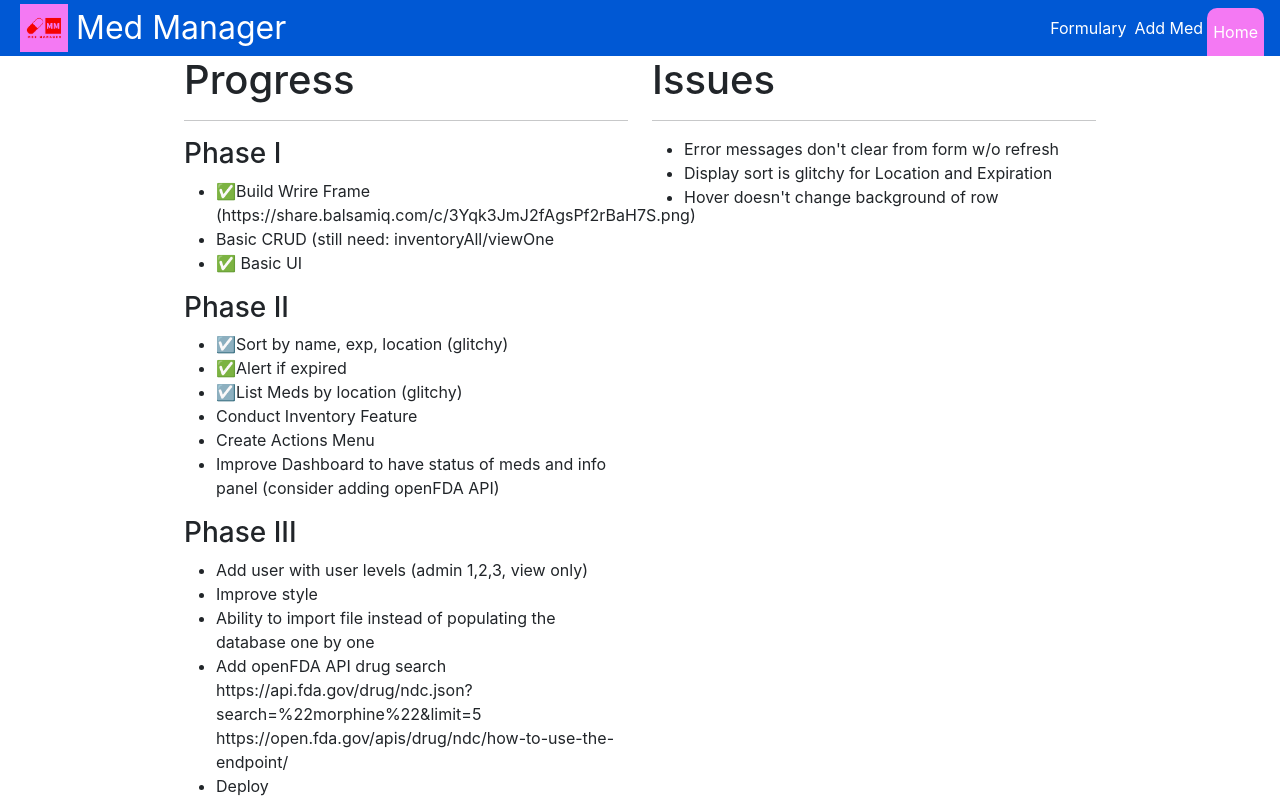
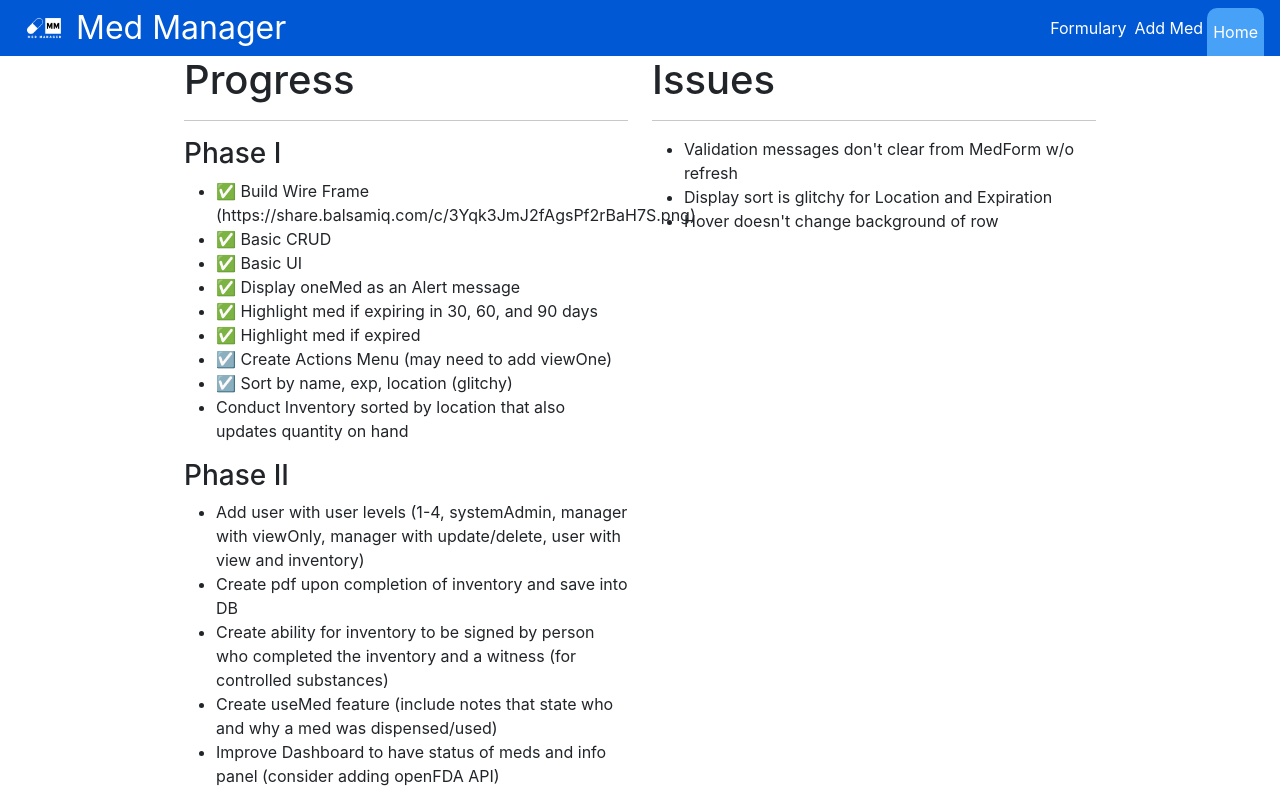
Before and after one commit to TRSCode/formularyManager, a React (Create React App) app in the folder client/: page /dashboard in a window 1280 px wide. Shown: the top 800 px of the page. Built offline with nearby package versions, Linux system fonts and the light colour scheme.

Commit message:
improved Nav Style

```diff
--- a/client/src/components/Dashboard.jsx
+++ b/client/src/components/Dashboard.jsx
@@ -7,25 +7,31 @@ export default function Dashboard() {
                 <hr/>
                 <h3>Phase I</h3>
                 <ul>
-                    <li>✅Build Wrire Frame (https://share.balsamiq.com/c/3Yqk3JmJ2fAgsPf2rBaH7S.png)</li>
-                    <li>Basic CRUD (still need: inventoryAll/viewOne</li>
+                    <li>✅ Build Wire Frame (https://share.balsamiq.com/c/3Yqk3JmJ2fAgsPf2rBaH7S.png)</li>
+                    <li>✅ Basic CRUD</li>
                     <li>✅ Basic UI</li>
+                    <li>✅ Display oneMed as an Alert message</li>
+                    <li>✅ Highlight med if expiring in 30, 60, and 90 days</li>
+                    <li>✅ Highlight med if expired</li>
+                    <li>☑️ Create Actions Menu (may need to add viewOne)</li>
+                    <li>☑️ Sort by name, exp, location (glitchy) </li>
+                    <li>Conduct Inventory sorted by location that also updates quantity on hand</li>
                 </ul>
                 <h3>Phase II</h3>
                 <ul>
-                    <li>☑️Sort by name, exp, location (glitchy) </li>
-                    <li>✅Alert if expired</li>
-                    <li>☑️List Meds by location (glitchy)</li>
-                    <li>Conduct Inventory Feature</li>
-                    <li>Create Actions Menu</li>
+                    <li>Add user with user levels (1-4, systemAdmin, manager with viewOnly, manager with update/delete, user with view and inventory)</li>
+                    <li>Create pdf upon completion of inventory and save into DB</li>
+                    <li>Create ability for inventory to be signed by person who completed the inventory and a witness (for controlled substances) </li>
+                    <li>Create useMed feature (include notes that state who and why a med was dispensed/used)</li>
                     <li>Improve Dashboard to have status of meds and info panel (consider adding openFDA API) </li>
                 </ul>
                 <h3>Phase III</h3>
                 <ul>
-                    <li>Add user with user levels (admin 1,2,3, view only)</li>
-                    <li>Improve style</li>
+                    <li>Compare approved formulary with meds and quantity on hand</li>
                     <li>Ability to import file instead of populating the database one by one</li>
                     <li>Add openFDA API drug search https://api.fda.gov/drug/ndc.json?search=%22morphine%22&limit=5  https://open.fda.gov/apis/drug/ndc/how-to-use-the-endpoint/ </li>
+                    <li>compare med name with openFDA to see if med exists prior to adding to DB</li>
+                    <li>Improve style</li>
                     <li>Deploy</li>
                 </ul>
             </div>
@@ -33,7 +39,7 @@ export default function Dashboard() {
                 <h1>Issues</h1>
                 <hr/>
                 <ul>
-                    <li>Error messages don't clear from form w/o refresh </li>
+                    <li>Validation messages don't clear from MedForm w/o refresh </li>
                     <li>Display sort is glitchy for Location and Expiration</li>
                     <li>Hover doesn't change background of row</li>
                 </ul>
--- a/client/src/styles.css
+++ b/client/src/styles.css
@@ -46,9 +46,8 @@ body {
 }
 
 .nav li.active {
-    /* background-color: #555; */
-    background-color: #f479f3;
-    /* border-top-right-radius: 20px; */
+    /* background-color: #f479f3; */
+    background-color: #47a1f6;
     border-top-left-radius: 10px;
     border-top-right-radius: 10px;
     margin-top: 8px;
@@ -57,7 +56,7 @@ body {
 
 .nav li:hover {
     /* background-color: #777; */
-    background-color: #f0a0f0;
+    background-color: #6dcdf7;
 }
 
 .legend30 {
@@ -83,7 +82,7 @@ body {
 
 .expTable {
     background-color: rgb(156, 156, 156);
-    border: 1px solid rgb(156, 156, 156);
+    border: 1px solid rgb(142, 140, 140);
 }
 
 /* .hovered-row {
```
Also changed, not shown: client/src/components/InventoryMeds.jsx (added), client/src/logoMM.png, 1 other file (tests, documents, lock files or other folders).
